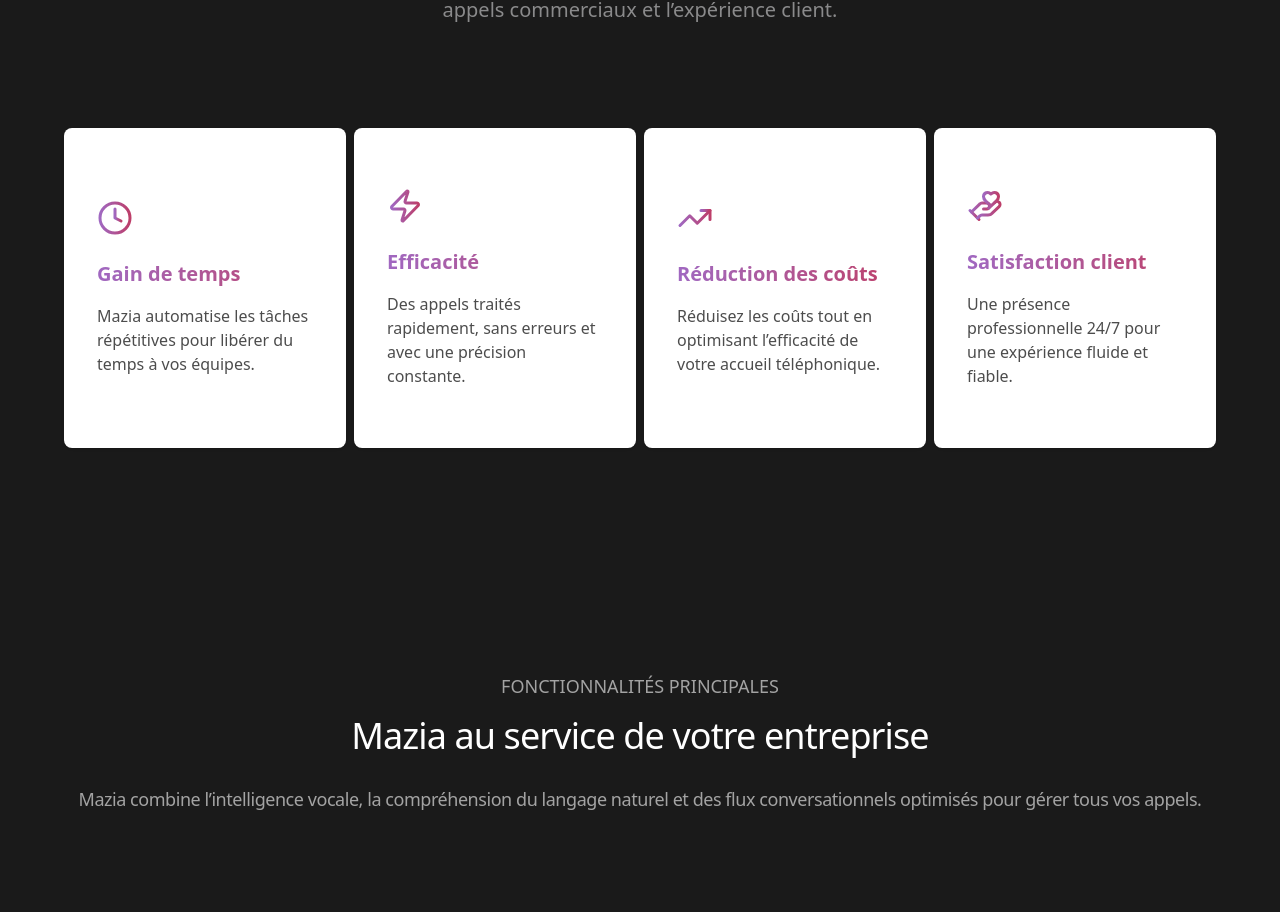
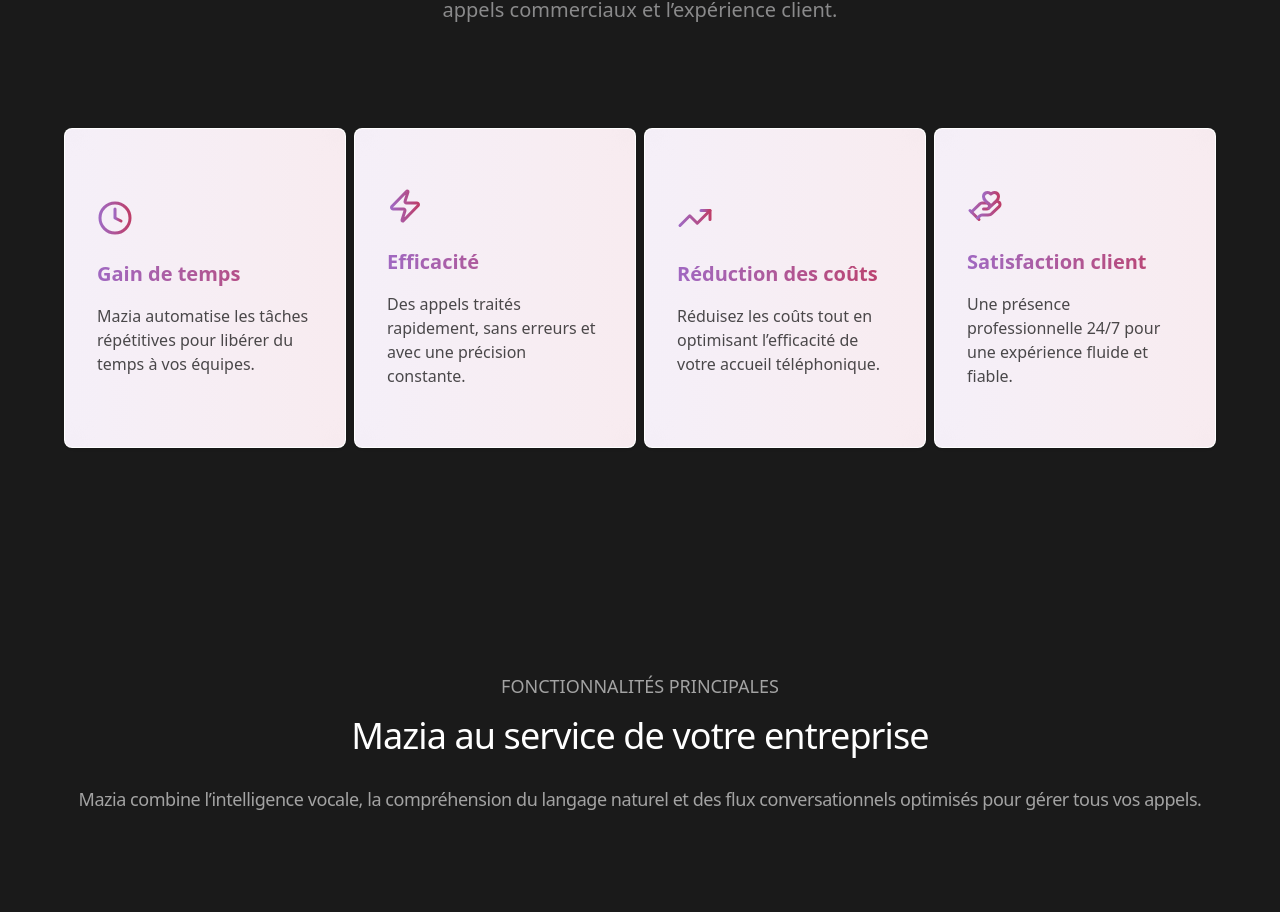
Before and after one commit to Itsnotxarwa/maziaapp, a React (Vite) app: page / in a window 1280 px wide. Shown: the part 1371-2283 px from the top of the page. Built offline with nearby package versions, Linux system fonts and the light colour scheme.

Commit message:
update benefits cards

```diff
--- a/src/HomeComponents/BenefitsSection.jsx
+++ b/src/HomeComponents/BenefitsSection.jsx
@@ -29,11 +29,14 @@
                   bg-white border border-white/10 transition-all duration-500
                   overflow-hidden flex flex-col justify-center hover:scale-95"
                 >
+                  <div className="absolute backdrop-blur-md inset-0 bg-linear-to-r from-[#A068C1]/10 to-[#BD3E69]/10"></div>
+                  <div className="z-50">
                   <div className="flex justify-start mb-6 text-black">
                     <GradientIcon Icon={Icon} id={i} />
                   </div>
                   <h3 className="text-xl font-semibold mb-4 bg-linear-to-r from-[#A068C1] to-[#BD3E69] text-transparent bg-clip-text">{item.title}</h3>
                   <p className="text-black/70">{item.description}</p>
+                  </div>
                 </div>
               );
             })}
```
